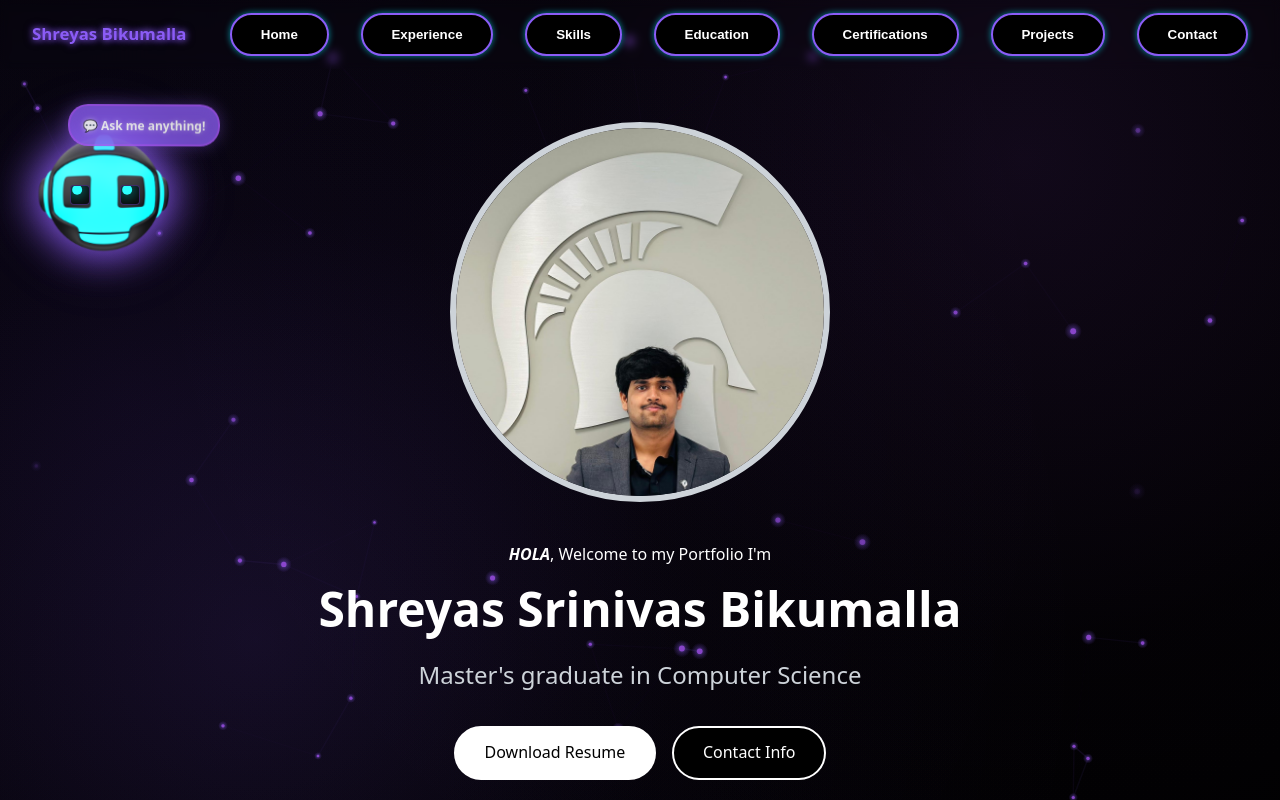
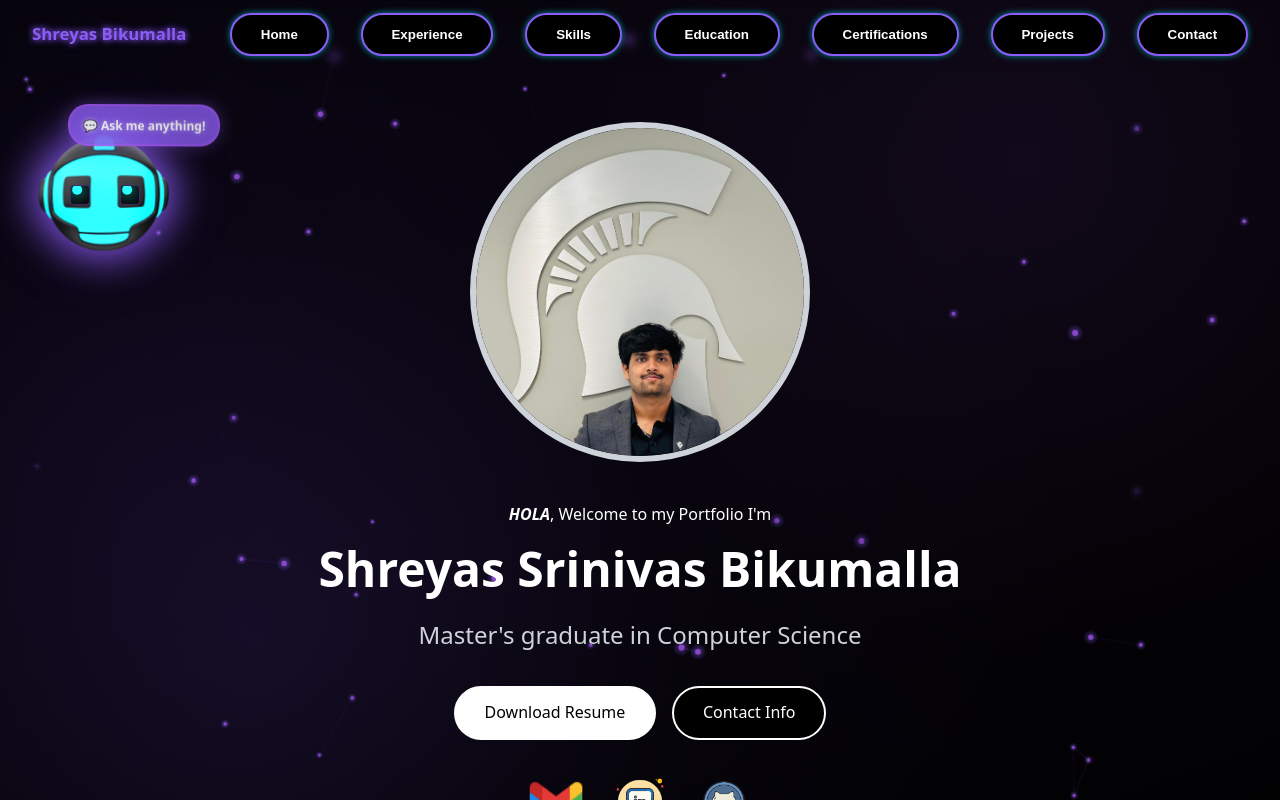
Before and after one commit to shreyasbikumalla/shreyas-portfolio, a React (Vite) app: page / in a window 1280 px wide. Built offline with nearby package versions, Linux system fonts and the light colour scheme.

Commit message:
Resized profile picture to 340x340 and improved particle cursor interaction with constant motion

```diff
--- a/src/components/Hero.jsx
+++ b/src/components/Hero.jsx
@@ -28,8 +28,8 @@ export default function Hero() {
           alt="Profile"
           className="hero-avatar"
           style={{
-            width: "380px",
-            height: "380px",
+            width: "340px",
+            height: "340px",
             borderRadius: "50%",
             objectFit: "cover",
             border: "6px solid #cdd3d9",
--- a/src/components/ParticleSystem.jsx
+++ b/src/components/ParticleSystem.jsx
@@ -26,8 +26,8 @@ const ParticleSystem = () => {
       constructor() {
         this.x = Math.random() * canvas.width;
         this.y = Math.random() * canvas.height;
-        this.vx = (Math.random() - 0.5) * 0.08; // Much slower movement
-        this.vy = (Math.random() - 0.5) * 0.08; // Much slower movement
+        this.vx = (Math.random() - 0.5) * 0.15; // Constant gentle movement
+        this.vy = (Math.random() - 0.5) * 0.15; // Constant gentle movement
         this.size = Math.random() * 2 + 1;
         this.opacity = Math.random() * 0.5 + 0.2;
         this.baseOpacity = this.opacity;
@@ -45,21 +45,21 @@ const ParticleSystem = () => {
           const force = (150 - distance) / 150;
           const angle = Math.atan2(dy, dx);
 
-          // Repel when very close, attract when medium distance (very subtle)
+          // Repel when very close, attract when medium distance (more responsive)
           if (distance < 80) {
-            this.vx -= Math.cos(angle) * force * 0.003;
-            this.vy -= Math.sin(angle) * force * 0.003;
+            this.vx -= Math.cos(angle) * force * 0.008;
+            this.vy -= Math.sin(angle) * force * 0.008;
           } else {
-            this.vx += Math.cos(angle) * force * 0.001;
-            this.vy += Math.sin(angle) * force * 0.001;
+            this.vx += Math.cos(angle) * force * 0.004;
+            this.vy += Math.sin(angle) * force * 0.004;
           }
         }
 
-        // Apply velocity with strong damping for very slow movement
+        // Apply velocity with balanced damping for constant gentle movement
         this.x += this.vx;
         this.y += this.vy;
-        this.vx *= 0.995; // Stronger damping for slower movement
-        this.vy *= 0.995; // Stronger damping for slower movement
+        this.vx *= 0.992; // Balanced damping for constant motion
+        this.vy *= 0.992; // Balanced damping for constant motion
 
         // Boundary wrapping
         if (this.x < 0) this.x = canvas.width;
--- a/src/styles/globals.css
+++ b/src/styles/globals.css
@@ -1066,8 +1066,8 @@ ul,.card{list-style:none;margin:0;padding:0}
   }
 
   .hero-avatar {
-    width: 300px !important;
-    height: 300px !important;
+    width: 270px !important;
+    height: 270px !important;
   }
 
   .hero-title {
@@ -1094,8 +1094,8 @@ ul,.card{list-style:none;margin:0;padding:0}
   }
 
   .hero-avatar {
-    width: 250px !important;
-    height: 250px !important;
+    width: 220px !important;
+    height: 220px !important;
   }
 
   .hero-title {
```
